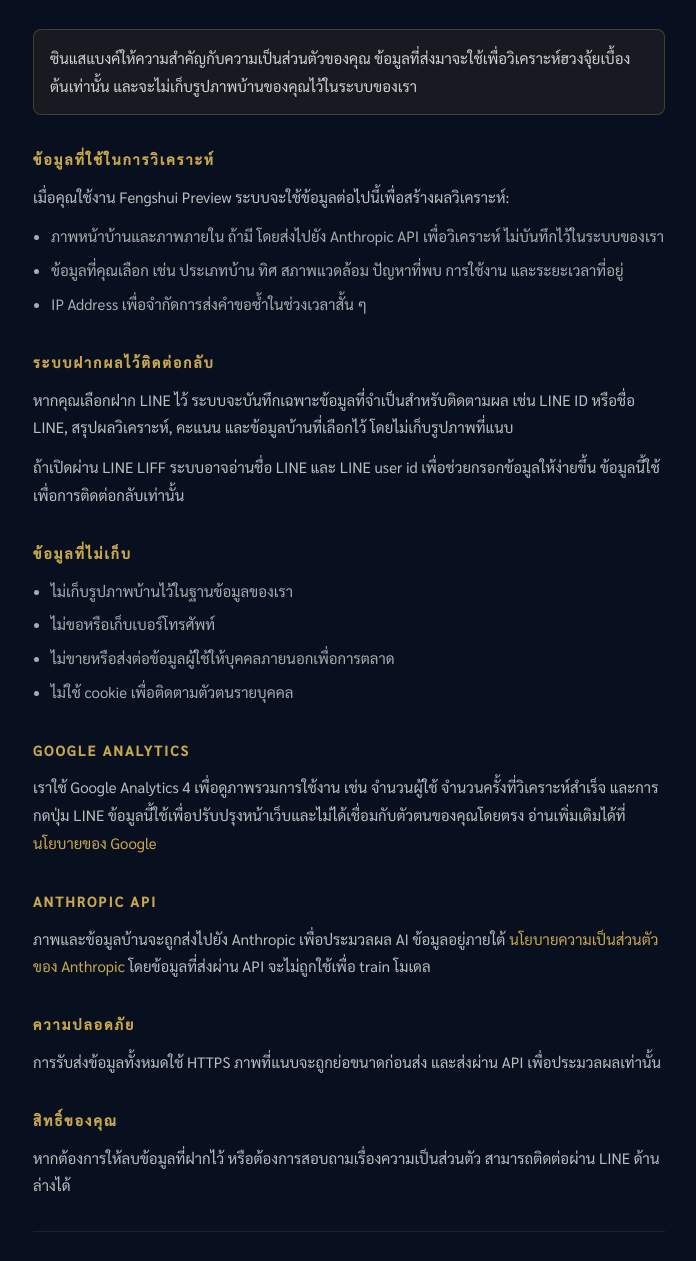
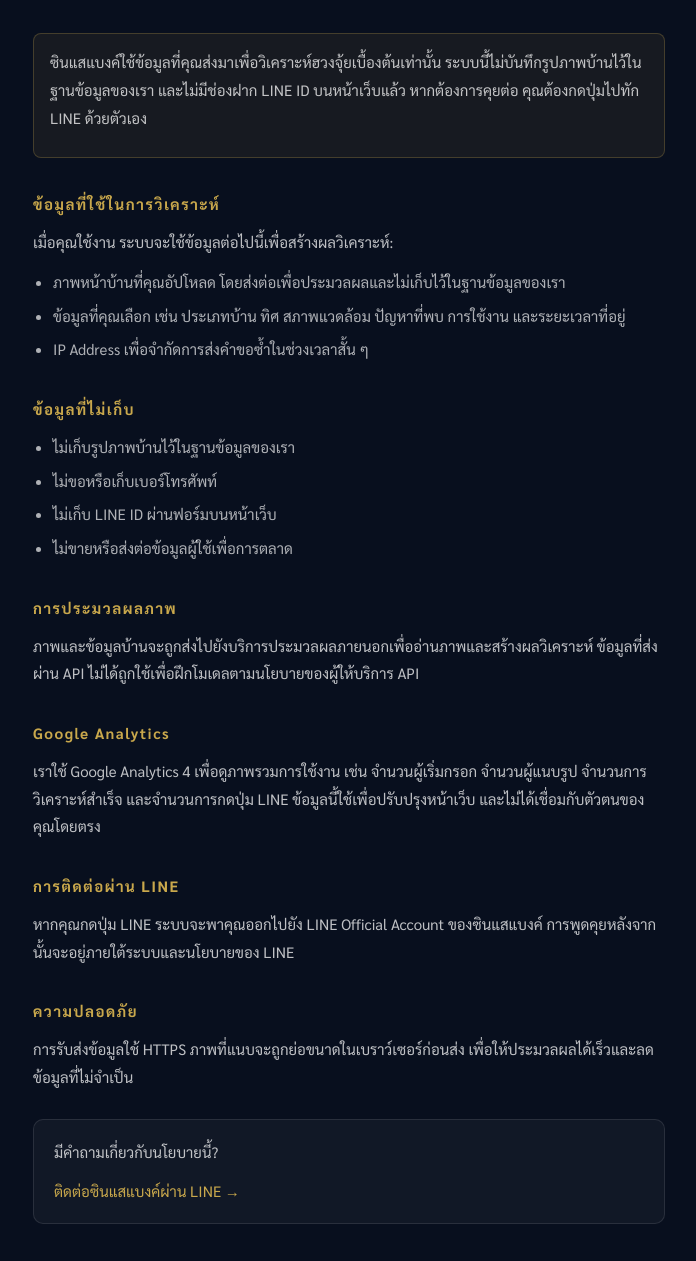
Before and after one commit to banktarot29/home, a website: page public/privacy.html in a window 1280 px wide. Shown: the part 182-1443 px from the top of the page, without its empty margins (291-987 px from the left). Drawn offline with Linux system fonts and the light colour scheme.

Commit message:
Update privacy.html

```diff
--- a/public/privacy.html
+++ b/public/privacy.html
@@ -14,21 +14,16 @@ a{color:var(--g);text-decoration:none}
 a:hover{text-decoration:underline}
 .wrap{max-width:680px;margin:0 auto;padding:40px 24px 80px}
 .back{display:inline-flex;align-items:center;gap:6px;font-size:13px;color:rgba(201,168,76,.7);margin-bottom:32px}
-.back:hover{color:var(--g)}
-h1{font-family:Georgia,'Noto Serif Thai',serif;font-size:26px;font-weight:400;color:#fff;margin-bottom:6px}
-.updated{font-size:12px;color:rgba(255,255,255,.35);margin-bottom:36px;letter-spacing:.5px}
-h2{font-size:14px;font-weight:600;color:var(--g);letter-spacing:2px;text-transform:uppercase;margin:32px 0 10px}
-p{color:rgba(255,255,255,.72);margin-bottom:12px}
-ul{padding-left:18px;margin-bottom:12px}
-ul li{color:rgba(255,255,255,.65);margin-bottom:6px}
-.highlight{background:rgba(201,168,76,.08);border:.5px solid rgba(201,168,76,.25);border-radius:8px;padding:14px 16px;margin:16px 0}
-.highlight p{margin:0;color:rgba(255,255,255,.8)}
-hr{border:none;border-top:.5px solid rgba(255,255,255,.08);margin:32px 0}
-.contact-box{background:rgba(255,255,255,.03);border:.5px solid rgba(255,255,255,.1);border-radius:10px;padding:18px 20px;margin-top:28px}
-.contact-box p{margin:0 0 8px}
-.contact-box a{font-size:14px}
+h1{font-family:Georgia,'Noto Serif Thai',serif;font-size:28px;font-weight:400;color:#fff;margin-bottom:6px}
+.updated{font-size:12px;color:rgba(255,255,255,.38);margin-bottom:36px;letter-spacing:.5px}
+h2{font-size:15px;font-weight:700;color:var(--g);letter-spacing:1.5px;margin:32px 0 10px}
+p{color:rgba(255,255,255,.74);margin-bottom:12px}
+ul{padding-left:20px;margin-bottom:12px}
+li{color:rgba(255,255,255,.68);margin-bottom:6px}
+.highlight{background:rgba(201,168,76,.08);border:1px solid rgba(201,168,76,.25);border-radius:8px;padding:14px 16px;margin:16px 0}
+.contact-box{background:rgba(255,255,255,.04);border:1px solid rgba(255,255,255,.1);border-radius:10px;padding:18px 20px;margin-top:28px}
 </style>
-<link href="https://fonts.googleapis.com/css2?family=Sarabun:wght@300;400;500&family=Noto+Serif+Thai:wght@300;400&display=swap" rel="stylesheet">
+<link href="https://fonts.googleapis.com/css2?family=Sarabun:wght@300;400;500;700&family=Noto+Serif+Thai:wght@300;400&display=swap" rel="stylesheet">
 </head>
 <body>
 <div class="wrap">
@@ -38,42 +33,36 @@ hr{border:none;border-top:.5px solid rgba(255,255,255,.08);margin:32px 0}
   <p class="updated">อัปเดตล่าสุด: มิถุนายน 2569</p>
 
   <div class="highlight">
-    <p>ซินแสแบงค์ให้ความสำคัญกับความเป็นส่วนตัวของคุณ ข้อมูลที่ส่งมาจะใช้เพื่อวิเคราะห์ฮวงจุ้ยเบื้องต้นเท่านั้น และจะไม่เก็บรูปภาพบ้านของคุณไว้ในระบบของเรา</p>
+    <p>ซินแสแบงค์ใช้ข้อมูลที่คุณส่งมาเพื่อวิเคราะห์ฮวงจุ้ยเบื้องต้นเท่านั้น ระบบนี้ไม่บันทึกรูปภาพบ้านไว้ในฐานข้อมูลของเรา และไม่มีช่องฝาก LINE ID บนหน้าเว็บแล้ว หากต้องการคุยต่อ คุณต้องกดปุ่มไปทัก LINE ด้วยตัวเอง</p>
   </div>
 
   <h2>ข้อมูลที่ใช้ในการวิเคราะห์</h2>
-  <p>เมื่อคุณใช้งาน Fengshui Preview ระบบจะใช้ข้อมูลต่อไปนี้เพื่อสร้างผลวิเคราะห์:</p>
+  <p>เมื่อคุณใช้งาน ระบบจะใช้ข้อมูลต่อไปนี้เพื่อสร้างผลวิเคราะห์:</p>
   <ul>
-    <li>ภาพหน้าบ้านและภาพภายใน ถ้ามี โดยส่งไปยัง Anthropic API เพื่อวิเคราะห์ ไม่บันทึกไว้ในระบบของเรา</li>
+    <li>ภาพหน้าบ้านที่คุณอัปโหลด โดยส่งต่อเพื่อประมวลผลและไม่เก็บไว้ในฐานข้อมูลของเรา</li>
     <li>ข้อมูลที่คุณเลือก เช่น ประเภทบ้าน ทิศ สภาพแวดล้อม ปัญหาที่พบ การใช้งาน และระยะเวลาที่อยู่</li>
     <li>IP Address เพื่อจำกัดการส่งคำขอซ้ำในช่วงเวลาสั้น ๆ</li>
   </ul>
-
-  <h2>ระบบฝากผลไว้ติดต่อกลับ</h2>
-  <p>หากคุณเลือกฝาก LINE ไว้ ระบบจะบันทึกเฉพาะข้อมูลที่จำเป็นสำหรับติดตามผล เช่น LINE ID หรือชื่อ LINE, สรุปผลวิเคราะห์, คะแนน และข้อมูลบ้านที่เลือกไว้ โดยไม่เก็บรูปภาพที่แนบ</p>
-  <p>ถ้าเปิดผ่าน LINE LIFF ระบบอาจอ่านชื่อ LINE และ LINE user id เพื่อช่วยกรอกข้อมูลให้ง่ายขึ้น ข้อมูลนี้ใช้เพื่อการติดต่อกลับเท่านั้น</p>
 
   <h2>ข้อมูลที่ไม่เก็บ</h2>
   <ul>
     <li>ไม่เก็บรูปภาพบ้านไว้ในฐานข้อมูลของเรา</li>
     <li>ไม่ขอหรือเก็บเบอร์โทรศัพท์</li>
-    <li>ไม่ขายหรือส่งต่อข้อมูลผู้ใช้ให้บุคคลภายนอกเพื่อการตลาด</li>
-    <li>ไม่ใช้ cookie เพื่อติดตามตัวตนรายบุคคล</li>
+    <li>ไม่เก็บ LINE ID ผ่านฟอร์มบนหน้าเว็บ</li>
+    <li>ไม่ขายหรือส่งต่อข้อมูลผู้ใช้เพื่อการตลาด</li>
   </ul>
 
+  <h2>การประมวลผลภาพ</h2>
+  <p>ภาพและข้อมูลบ้านจะถูกส่งไปยังบริการประมวลผลภายนอกเพื่ออ่านภาพและสร้างผลวิเคราะห์ ข้อมูลที่ส่งผ่าน API ไม่ได้ถูกใช้เพื่อฝึกโมเดลตามนโยบายของผู้ให้บริการ API</p>
+
   <h2>Google Analytics</h2>
-  <p>เราใช้ Google Analytics 4 เพื่อดูภาพรวมการใช้งาน เช่น จำนวนผู้ใช้ จำนวนครั้งที่วิเคราะห์สำเร็จ และการกดปุ่ม LINE ข้อมูลนี้ใช้เพื่อปรับปรุงหน้าเว็บและไม่ได้เชื่อมกับตัวตนของคุณโดยตรง อ่านเพิ่มเติมได้ที่ <a href="https://policies.google.com/privacy" target="_blank" rel="noopener">นโยบายของ Google</a></p>
+  <p>เราใช้ Google Analytics 4 เพื่อดูภาพรวมการใช้งาน เช่น จำนวนผู้เริ่มกรอก จำนวนผู้แนบรูป จำนวนการวิเคราะห์สำเร็จ และจำนวนการกดปุ่ม LINE ข้อมูลนี้ใช้เพื่อปรับปรุงหน้าเว็บ และไม่ได้เชื่อมกับตัวตนของคุณโดยตรง</p>
 
-  <h2>Anthropic API</h2>
-  <p>ภาพและข้อมูลบ้านจะถูกส่งไปยัง Anthropic เพื่อประมวลผล AI ข้อมูลอยู่ภายใต้ <a href="https://www.anthropic.com/legal/privacy" target="_blank" rel="noopener">นโยบายความเป็นส่วนตัวของ Anthropic</a> โดยข้อมูลที่ส่งผ่าน API จะไม่ถูกใช้เพื่อ train โมเดล</p>
+  <h2>การติดต่อผ่าน LINE</h2>
+  <p>หากคุณกดปุ่ม LINE ระบบจะพาคุณออกไปยัง LINE Official Account ของซินแสแบงค์ การพูดคุยหลังจากนั้นจะอยู่ภายใต้ระบบและนโยบายของ LINE</p>
 
   <h2>ความปลอดภัย</h2>
-  <p>การรับส่งข้อมูลทั้งหมดใช้ HTTPS ภาพที่แนบจะถูกย่อขนาดก่อนส่ง และส่งผ่าน API เพื่อประมวลผลเท่านั้น</p>
-
-  <h2>สิทธิ์ของคุณ</h2>
-  <p>หากต้องการให้ลบข้อมูลที่ฝากไว้ หรือต้องการสอบถามเรื่องความเป็นส่วนตัว สามารถติดต่อผ่าน LINE ด้านล่างได้</p>
-
-  <hr>
+  <p>การรับส่งข้อมูลใช้ HTTPS ภาพที่แนบจะถูกย่อขนาดในเบราว์เซอร์ก่อนส่ง เพื่อให้ประมวลผลได้เร็วและลดข้อมูลที่ไม่จำเป็น</p>
 
   <div class="contact-box">
     <p>มีคำถามเกี่ยวกับนโยบายนี้?</p>
```
